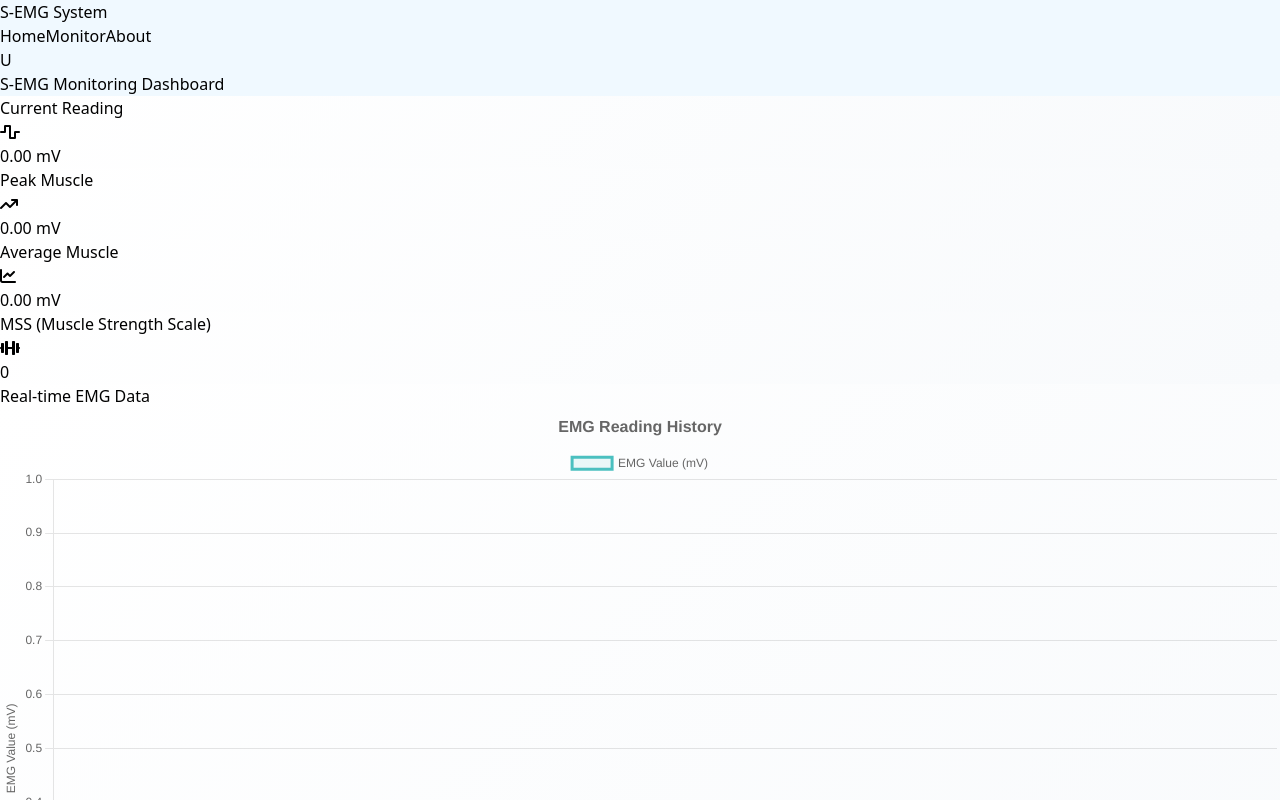
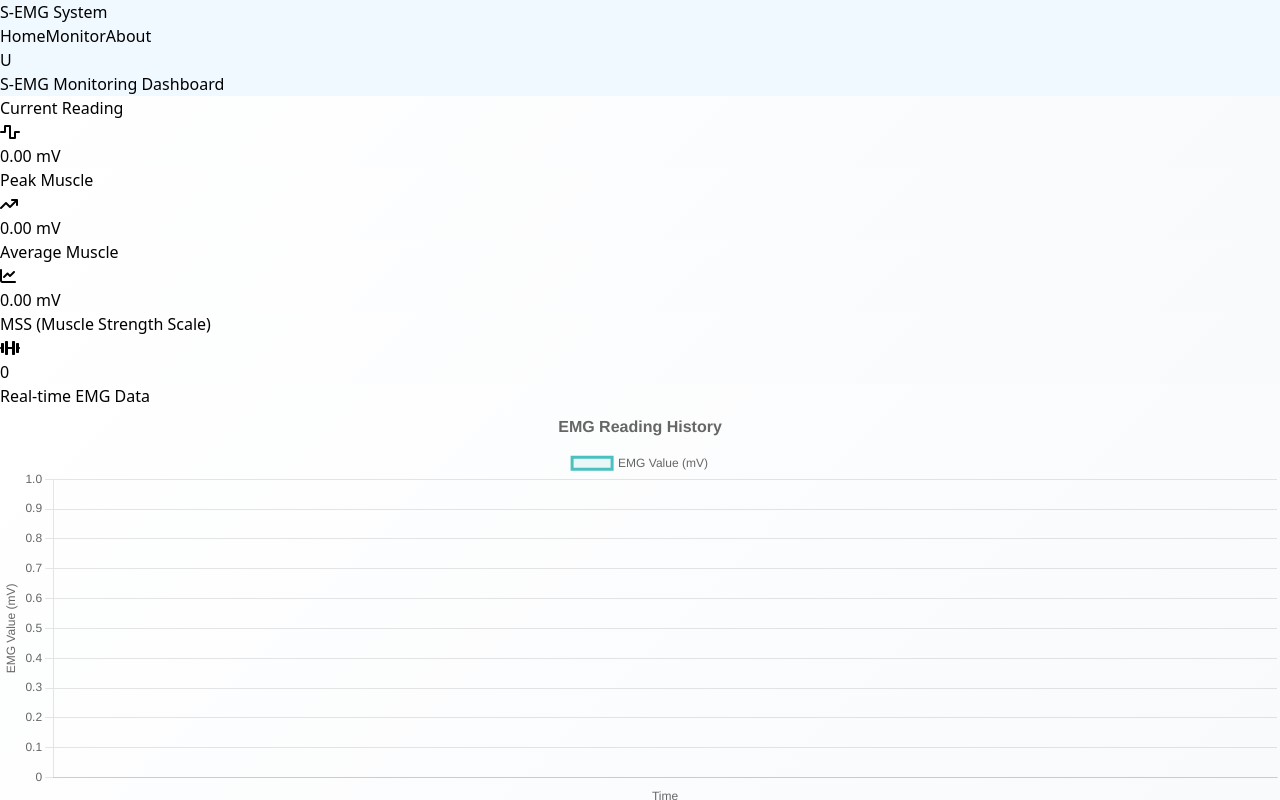
Before and after one commit to HKRyn122/EMG-WebAPP-v1.0, a React (Vite) app: page /monitor in a window 1280 px wide. Shown: the top 800 px of the page. Built offline with nearby package versions, Linux system fonts and the light colour scheme; no server answers; the database is empty; sample sign-in values are in the browser's storage.

Commit message:
Test esp32 data
again

```diff
--- a/src/components/charts/EMGChart.jsx
+++ b/src/components/charts/EMGChart.jsx
@@ -51,12 +51,17 @@ const EMGChart = ({ data, timestamps }) => {
         title: {
           display: true,
           text: 'Time'
+        },
+        ticks: {
+          maxRotation: 45,
+          minRotation: 45
         }
       }
     },
     animation: {
       duration: 0 // Disable animations for better performance
-    }
+    },
+    maintainAspectRatio: false
   };
 
   const chartData = {
@@ -73,7 +78,11 @@ const EMGChart = ({ data, timestamps }) => {
     ]
   };
 
-  return <Line options={chartOptions} data={chartData} />;
+  return (
+    <div style={{ height: '400px' }}>
+      <Line options={chartOptions} data={chartData} />
+    </div>
+  );
 };
 
 export default EMGChart;
--- a/src/utils/emgDataProcessor.js
+++ b/src/utils/emgDataProcessor.js
@@ -36,14 +36,17 @@ export const processEMGData = (data) => {
 
     // Get last 30 entries for chart
     const last30Entries = entries.slice(0, 30).reverse();
-    const currentTime = Date.now();
 
     return {
       currentValue: Number(currentValue.toFixed(2)),
       peakValue: Number(peakValue.toFixed(2)),
       averageValue,
       chartData: last30Entries.map(entry => Number(entry.value.toFixed(2))),
-      timestamps: last30Entries.map(() => new Date(currentTime).toLocaleTimeString())
+      timestamps: last30Entries.map(entry => {
+        const date = new Date();
+        date.setSeconds(date.getSeconds() - (last30Entries[0].timestamp - entry.timestamp));
+        return date.toLocaleTimeString();
+      })
     };
   } catch (error) {
     console.error('Error processing EMG data:', error);
```
